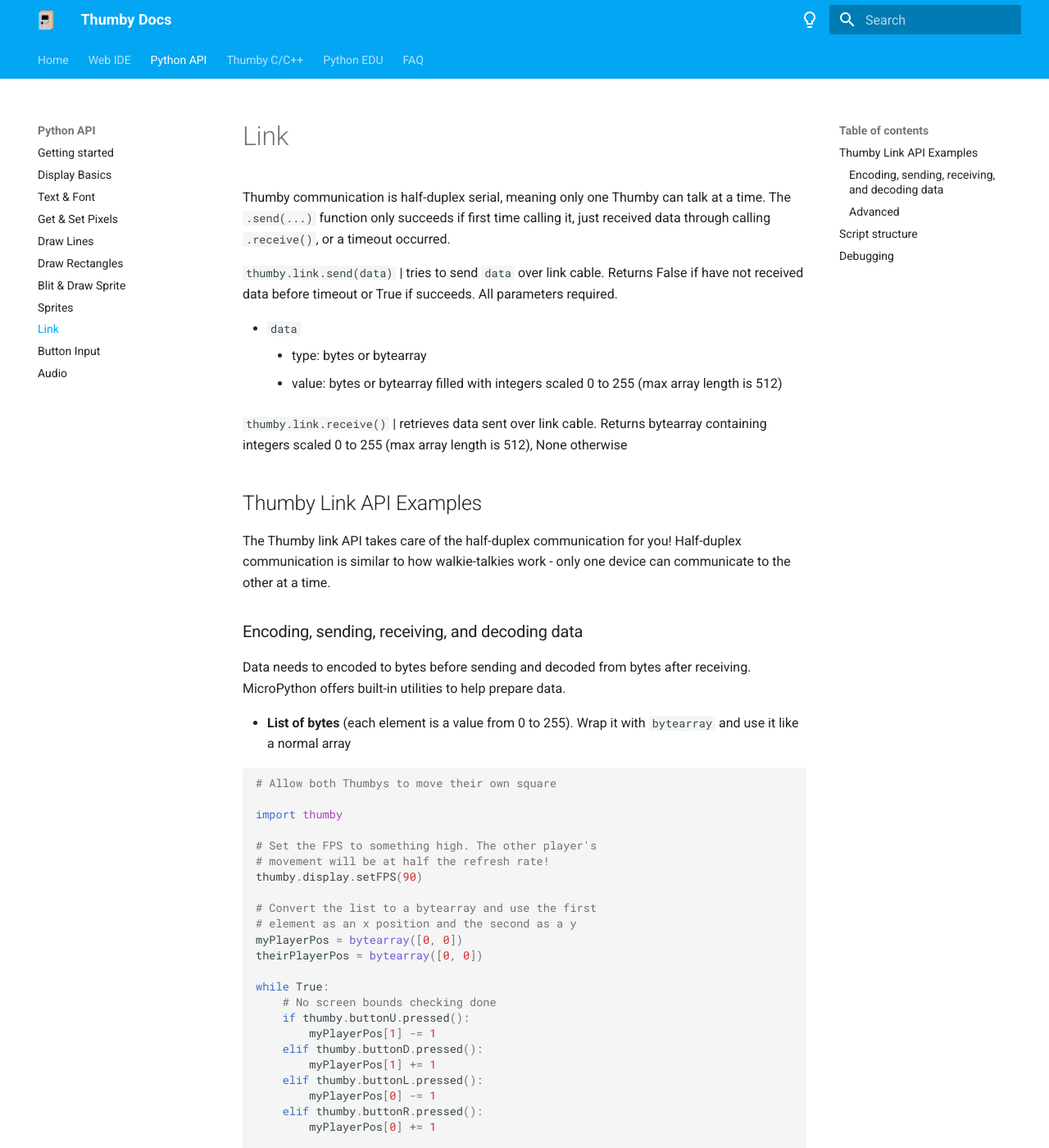
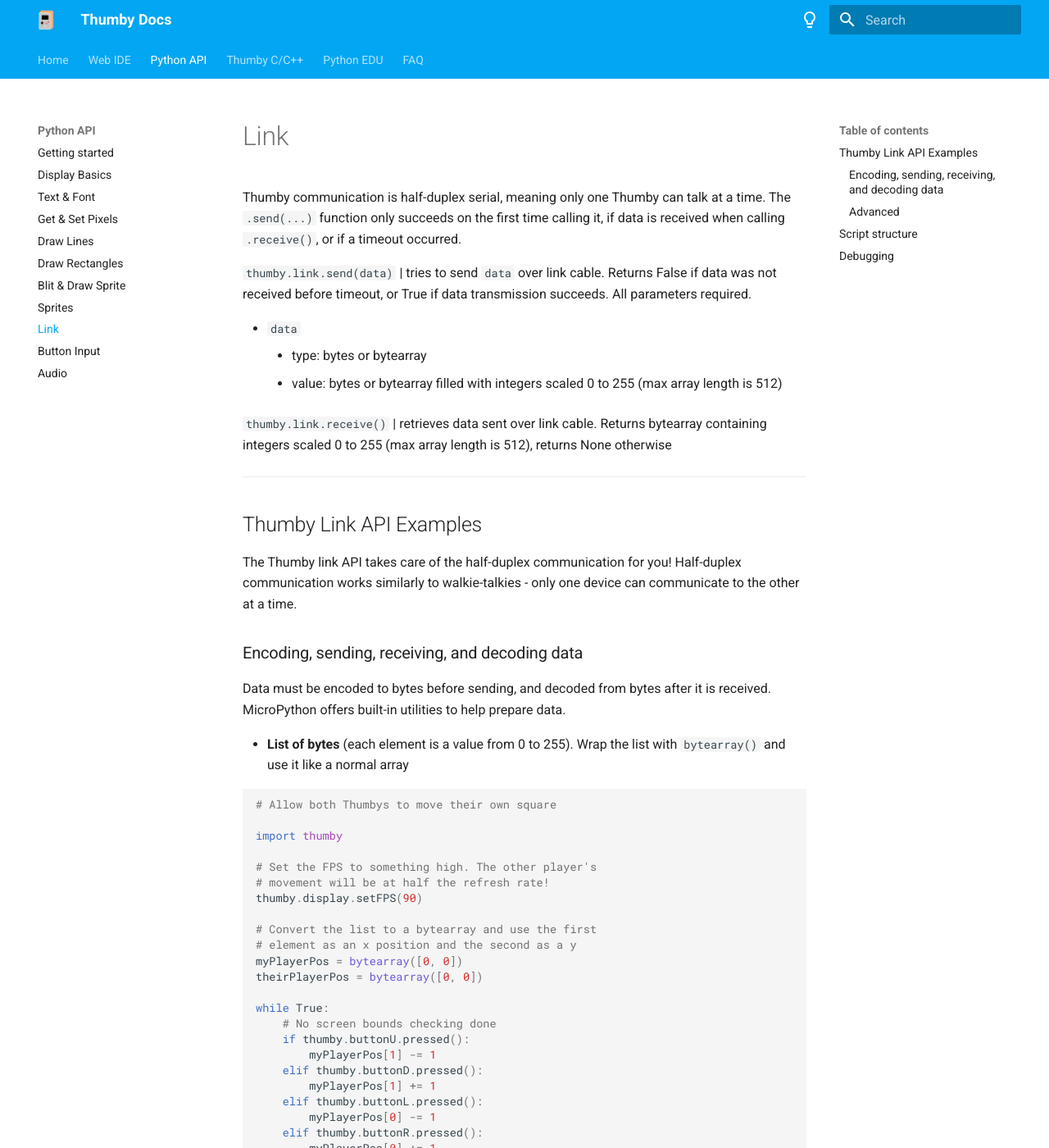
Before and after one commit to TinyCircuits/Thumby-Website, an MkDocs documentation site: the page built from docs/API/Link.md, in a window 1280 px wide and 1400 px high. Shown: the whole window at 82% size. Built offline with MkDocs 1.6.1 and Material for MkDocs 9.7.7, drawn with Linux system fonts in a browser that asks for light colours; some of the changed text lies outside the part shown.

Commit message:
tiny edits

````diff
--- a/docs/API/Link.md
+++ b/docs/API/Link.md
@@ -1,22 +1,24 @@
-Thumby communication is half-duplex serial, meaning only one Thumby can talk at a time. The `.send(...)` function only succeeds if first time calling it, just received data through calling `.receive()`, or a timeout occurred.
+Thumby communication is half-duplex serial, meaning only one Thumby can talk at a time. The `.send(...)` function only succeeds on the first time calling it, if data is received when calling `.receive()`, or if a timeout occurred.
 
-`thumby.link.send(data)` | tries to send `data` over link cable. Returns False if have not received data before timeout or True if succeeds. All parameters required.
+`thumby.link.send(data)` | tries to send `data` over link cable. Returns False if data was not received before timeout, or True if data transmission succeeds. All parameters required.
 
 * `data`
     * type: bytes or bytearray
     * value: bytes or bytearray filled with integers scaled 0 to 255 (max array length is 512)
 
-`thumby.link.receive()` | retrieves data sent over link cable. Returns bytearray containing integers scaled 0 to 255 (max array length is 512), None otherwise
+`thumby.link.receive()` | retrieves data sent over link cable. Returns bytearray containing integers scaled 0 to 255 (max array length is 512), returns None otherwise
 
+---
 
 ## Thumby Link API Examples
 
-The Thumby link API takes care of the half-duplex communication for you! Half-duplex communication is similar to how walkie-talkies work - only one device can communicate to the other at a time.
+The Thumby link API takes care of the half-duplex communication for you! Half-duplex communication works similarly to walkie-talkies - only one device can communicate to the other at a time.
 
 ### Encoding, sending, receiving, and decoding data
-Data needs to encoded to bytes before sending and decoded from bytes after receiving. MicroPython offers built-in utilities to help prepare data.
 
-* **List of bytes** (each element is a value from 0 to 255). Wrap it with `bytearray` and use it like a normal array
+Data must be encoded to bytes before sending, and decoded from bytes after it is received. MicroPython offers built-in utilities to help prepare data.
+
+* **List of bytes** (each element is a value from 0 to 255). Wrap the list with `bytearray()` and use it like a normal array
 
 ```py
 # Allow both Thumbys to move their own square
@@ -159,10 +161,12 @@
 ```
 
 ### Advanced
-See the [Tennis](https://github.com/TinyCircuits/TinyCircuits-Thumby-Games/blob/master/Tennis/Tennis.py) game for an example of complex usage of the link API. Tennis provides examples on how to sync various aspects of a game, such as the current game screen, sprite positions, sound, etc
+See the [Tennis](https://github.com/TinyCircuits/TinyCircuits-Thumby-Games/blob/master/Tennis/Tennis.py) game for an example of complex usage of the link API. Tennis provides examples on how to sync various aspects of a game, such as the current game screen, sprite positions, sound, etc.
+
+---
 
 ## Script structure
-The above examples only showed structures that work well but here is a structure that does not
+The above examples only showed structures that work well but here is a structure that does not:
 
 ```py
 # Allow both Thumbys to move their own square
@@ -228,4 +234,4 @@
     f.write(str(e))
     f.close()
 ```
-This will not print the full traceback but the file can be opened to see the exception message.
+This will not print the full traceback, but the file can be opened to see the exception message.
````
Also changed, not shown: other parts of docs/API/Link.md (+6 -4 lines), docs/API/Pixels.md (+5 -3 lines).
